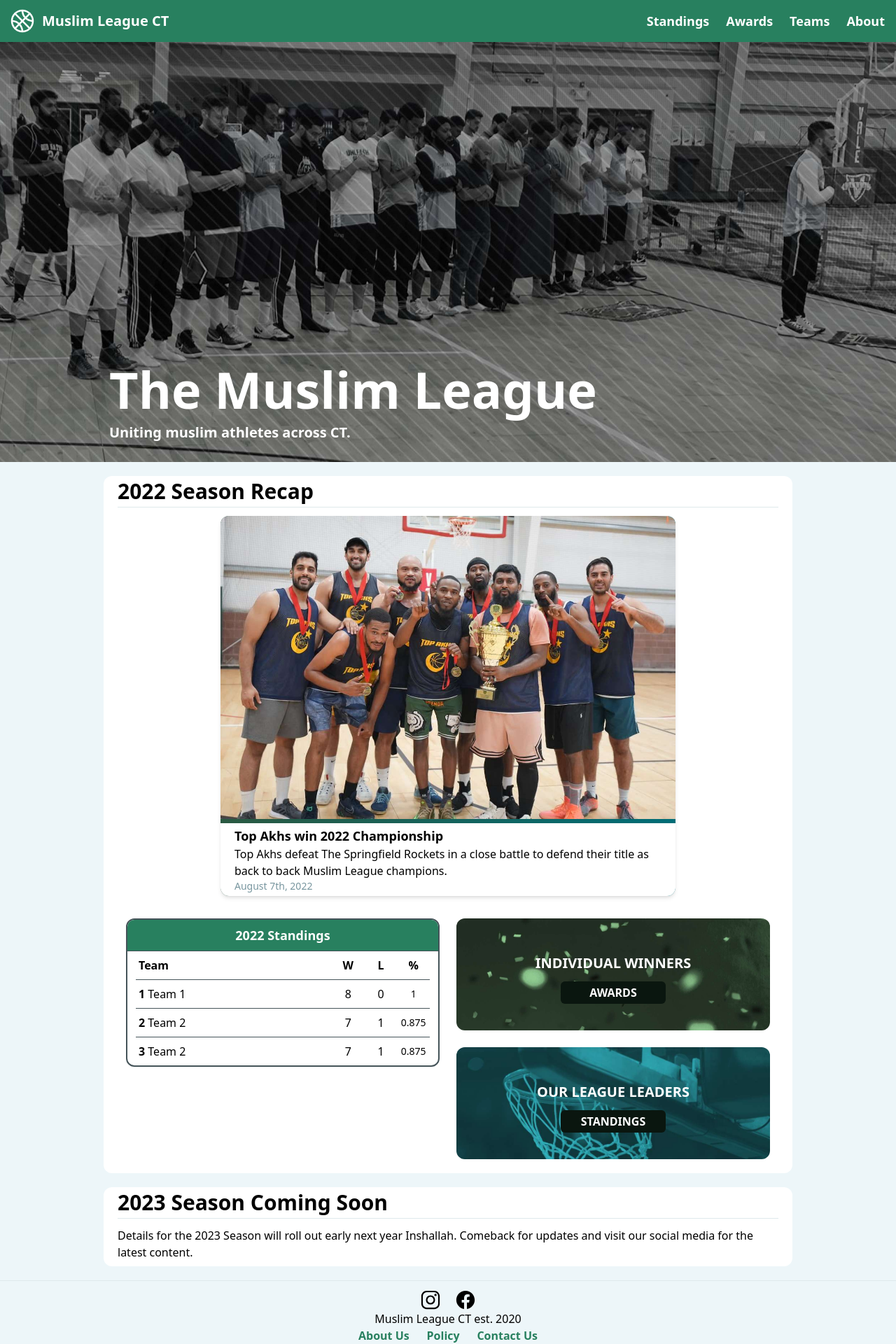
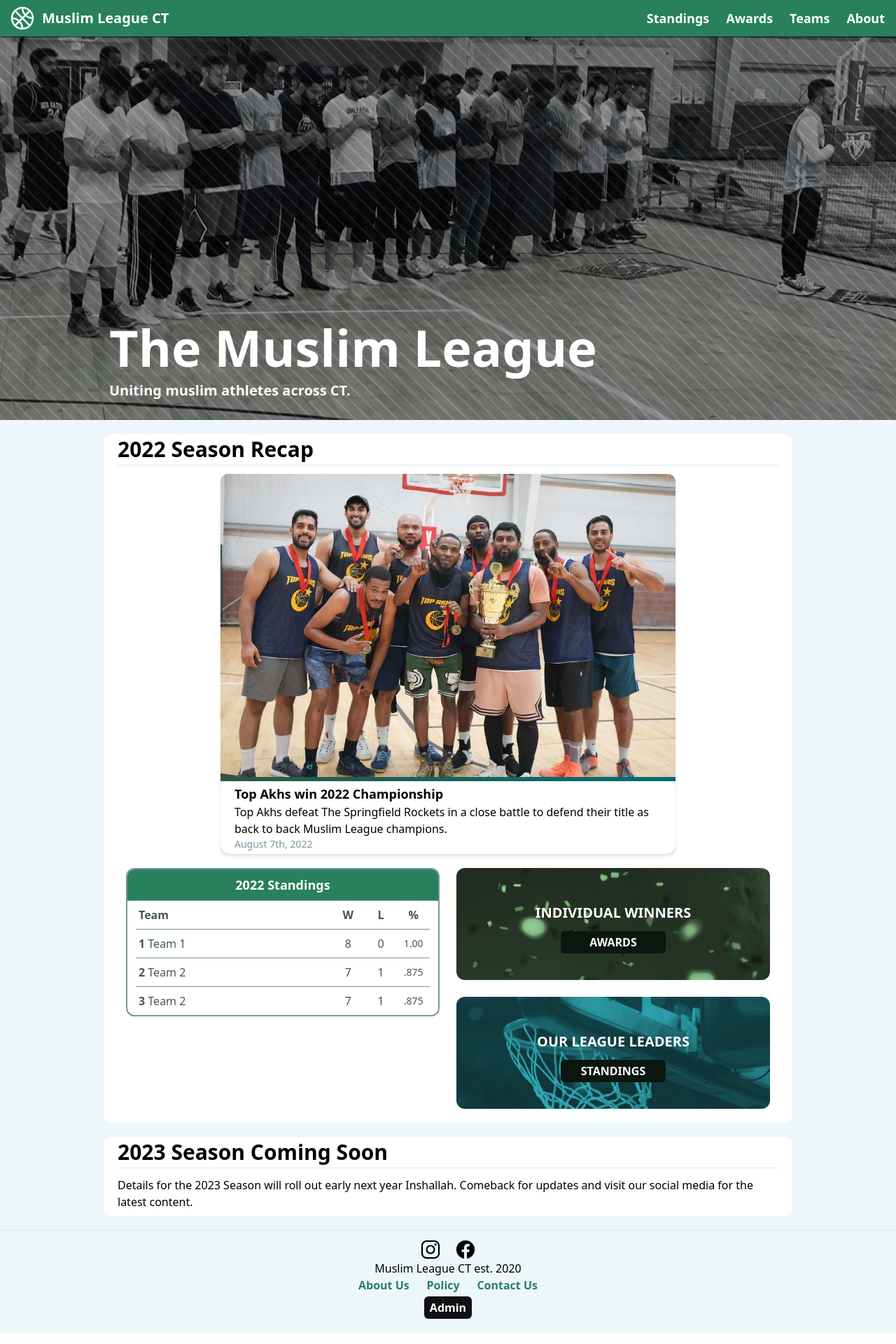
Before and after one commit to marwane8/muslim-league-ui, a Next.js app: page / in a window 1280 px wide. Shown: the top 1920 px of the page at 70% size. Built offline with nearby package versions, Linux system fonts and the light colour scheme; no server answers.

Commit message:
made homepage adjustments

```diff
--- a/components/footer.tsx
+++ b/components/footer.tsx
@@ -40,11 +40,11 @@ export default function Footer() {
 
   })
 
-  const goToInsta = () => {document.location.href="https://www.instagram.com/muslimleaguect/"}
-  const goToFacebook = () => {document.location.href="https://www.facebook.com/MuslimLeagueCT"}
+  const goToInsta = () => {window.open("https://www.instagram.com/muslimleaguect/")}
+  const goToFacebook = () => {window.open("https://www.facebook.com/MuslimLeagueCT")}
 
   return (
-    <footer className="border-t border-gray-100 max-auto bg-gray">
+    <footer className="border-t border-gray-100 max-auto">
         <Container>
           <div className="flex justify-between w-20 pt-3 m-auto g-red">
             <button onClick={goToInsta}>
--- a/components/home/image-card.tsx
+++ b/components/home/image-card.tsx
@@ -5,7 +5,7 @@ import Image from 'next/image'
 const ImageCard: NextPage<Props> = ({title,date,src,alt,children}: Props) => {
   return (
 
-        <div className='text-center bg-gradient-to-r mb-5 from-primary-400 to-secondary-300 rounded-xl overflow-hidden mx-5 shadow-md max-w-[650px] '>
+        <div className='text-center bg-gradient-to-r mb-2 from-primary-400 to-secondary-300 rounded-xl overflow-hidden mx-3 shadow-md max-w-[650px] '>
             <Image
                 src={src}
                 alt={alt}
--- a/components/navbar.tsx
+++ b/components/navbar.tsx
@@ -44,16 +44,18 @@ export default function Navbar() {
     ]
 
     return (
-        <div className="bg-primary">
+        <div className="bg-primary w-full shadow-sm shadow-gray-500 fixed z-20">
         <nav className="container max-w-screen-xl p-1 md:flex md:items-center md:justify-between">
             <div className="flex items-center justify-between">
-                <span className="flex items-center text-xl font-bold text-white">
+                <span className="flex items-center text-xl font-bold text-white duration-500 cursor-pointer hover:text-primary-500">
                     <Link href='/'>
                          <div>
-                         <Basketball className="w-10 mx-2 duration-500 cursor-pointer hover:text-primary-500" />
+                         <Basketball className="w-10 mx-2" />
                         </div>
                     </Link>
-                    Muslim League CT
+                    <Link href='/'>
+                        Muslim League CT
+                    </Link>
                </span>
 
                <div className="pr-2" onClick={() => toggleMenu()}>
@@ -62,10 +64,10 @@ export default function Navbar() {
 
             </div>
 
-            <ul className={`z-[1] md:flex my-4 pb-3 md:shadow-none md:my-0 md:items-center tansition-all absolute ease-in duration-500 md:bg-primary md:opacity-100 md:static  ${subMenu}`}>
+            <ul className={`z-[1] md:flex my-4 pb-2 md:shadow-none md:my-0 md:items-center tansition-all absolute ease-in duration-500 md:bg-primary md:opacity-100 md:static  ${subMenu}`}>
 
                 { pages.map((page,index) => (
-                <li key={index} onClick={() => toggleMenu()} className="pt-3 pb-1 mx-3 text-lg font-bold text-white duration-500 border-b pr-9 md:pb-0 md:pr-0 md:border-none md:my-0 hover:text-primary-500">
+                <li key={index} onClick={() => toggleMenu()} className="pt-2 pb-1 mx-3 text-lg font-bold text-white duration-500 border-b pr-9 md:pb-0 md:pr-0 md:border-none md:my-0 hover:text-primary-500">
                     <Link href={page.link}>
                         {page.name}
                     </Link>
--- a/pages/index.tsx
+++ b/pages/index.tsx
@@ -105,13 +105,27 @@ export async function getServerSideProps() {
 
 const MiniStats = ({standings}: Props) => {
 
+   function calculateWinPercentage(wins: number, losses: number): string {
+
+      let winPct = (wins/(wins+losses));
+      let num = winPct.toString();
+      if (num == '1'){
+        return '1.00'
+      } else if (num == '0') {
+        return '0.00'
+      }
+
+      let placeholder = 5 - num.length
+      return num.substring(1) + '0'.repeat(placeholder)
+  }
+
   return(
-    <div className='m-3 overflow-hidden border-2 border-gray-300 rounded-xl'>
-      <div className='py-2 text-lg font-bold text-center text-white border-b border-gray-300 bg-primary'> 2022 Standings </div>
+    <div className='m-3 overflow-hidden border-2 border-gray-200 rounded-xl'>
+      <div className='py-2 text-lg font-bold text-center text-white border-b border-gray-200 bg-primary'> 2022 Standings </div>
       <div className='px-3'>
-      <table className="w-full text-center table-fixed ">
+      <table className="w-full text-center text-gray-300 table-fixed">
         <thead className=''>
-          <tr >
+          <tr>
             <th className= 'w-2/3 px-1 py-2 text-left '>Team</th>
             <th className='px-1 py-2 '>W</th>
             <th className='px-1 py-2 '>L</th>
@@ -120,11 +134,11 @@ const MiniStats = ({standings}: Props) => {
         </thead>
         <tbody>
           { standings.map((teams,index) => (
-            <tr key={index} className="border-t border-gray-300" >
+            <tr key={index} className="border-t border-gray-200" >
               <td className='px-1 py-2 text-left'><span className='font-bold'>{index+1}</span> {teams.name} </td>
               <td className='px-1 py-2'> {teams.wins}  </td>
               <td className='px-1 py-2'> {teams.loss} </td>
-              <td className='px-1 py-2 text-sm'> {(teams.wins/(teams.wins+teams.loss))} </td>
+              <td className='px-1 py-2 text-sm'> {calculateWinPercentage(teams.wins,teams.loss)} </td>
             </tr>
          ))}
         </tbody>
```
